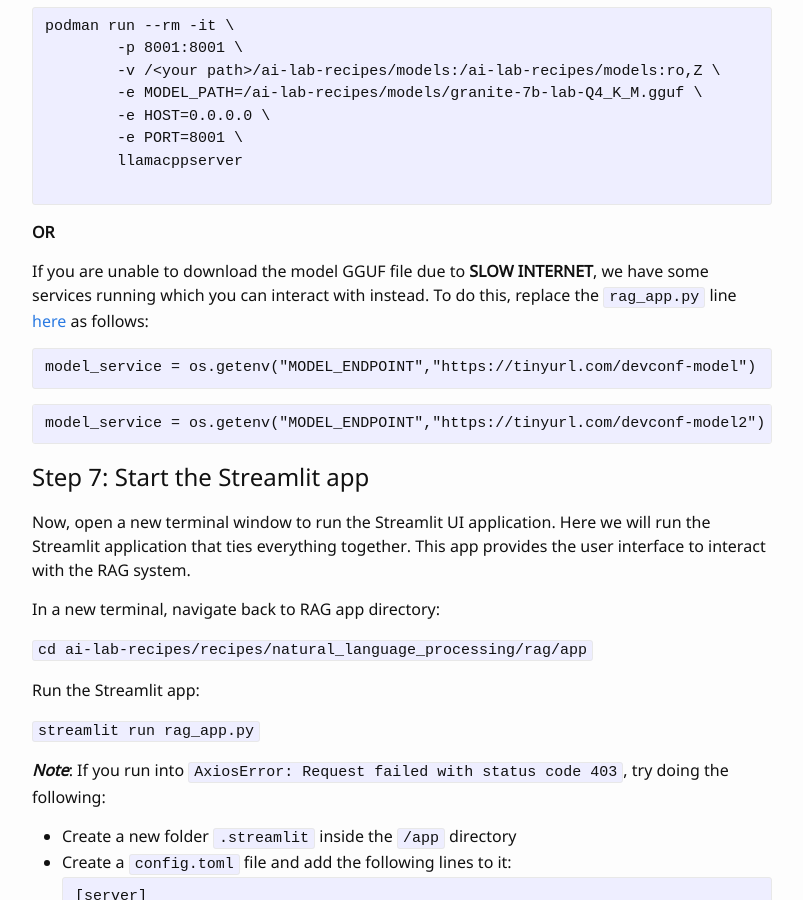
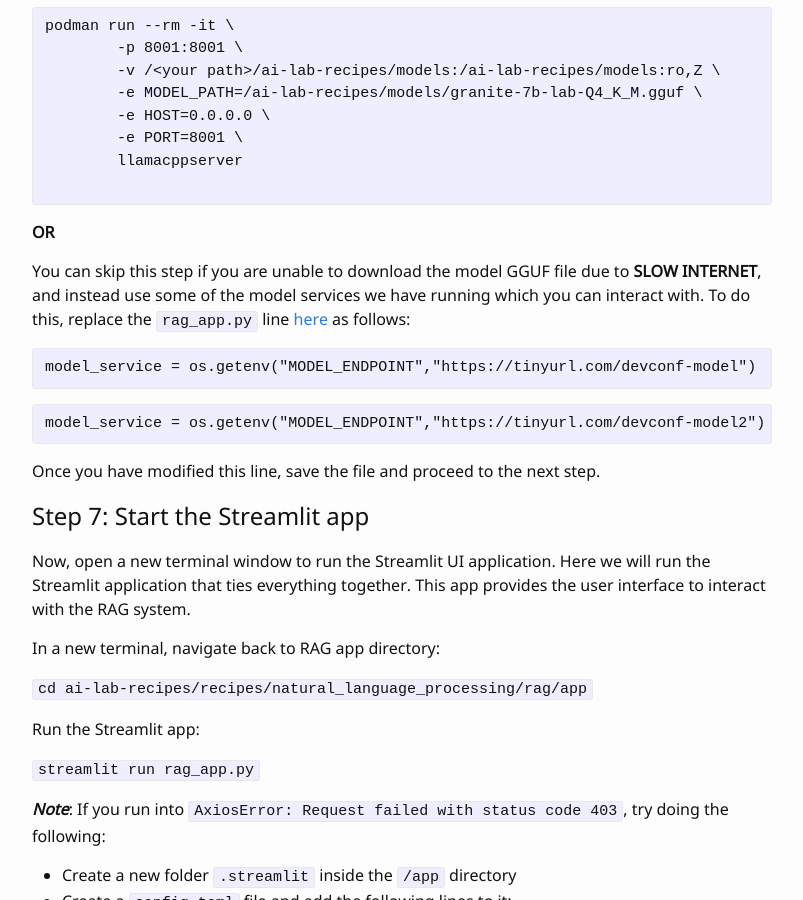
Before and after one commit to hemajv/devconf-llm-workshop, a Jekyll site: the page built from 2-lesson.md, in a window 1280 px wide and 900 px high, scrolled down 1900 px. Shown: the whole window, without its empty margins (238-1041 px from the left). Built offline with Jekyll 4.4.1, drawn with Linux system fonts in a browser that asks for light colours.

Commit message:
Update 2-lesson.md

````diff
--- a/2-lesson.md
+++ b/2-lesson.md
@@ -92,7 +92,7 @@ podman run --rm -it \
 
 **OR**
 
-If you are unable to download the model GGUF file due to **SLOW INTERNET**, we have some services running which you can interact with instead. To do this, replace the `rag_app.py` line [here](https://github.com/containers/ai-lab-recipes/blob/main/recipes/natural_language_processing/rag/app/rag_app.py#L13) as follows:
+You can skip this step if you are unable to download the model GGUF file due to **SLOW INTERNET**, and instead use some of the model services we have running which you can interact with. To do this, replace the `rag_app.py` line [here](https://github.com/containers/ai-lab-recipes/blob/main/recipes/natural_language_processing/rag/app/rag_app.py#L13) as follows:
 
 ```python
 model_service = os.getenv("MODEL_ENDPOINT","https://tinyurl.com/devconf-model")
@@ -101,6 +101,8 @@ model_service = os.getenv("MODEL_ENDPOINT","https://tinyurl.com/devconf-model")
 ```python
 model_service = os.getenv("MODEL_ENDPOINT","https://tinyurl.com/devconf-model2")
 ```
+
+Once you have modified this line, save the file and proceed to the next step.
 
 ## Step 7: Start the Streamlit app
 
````
